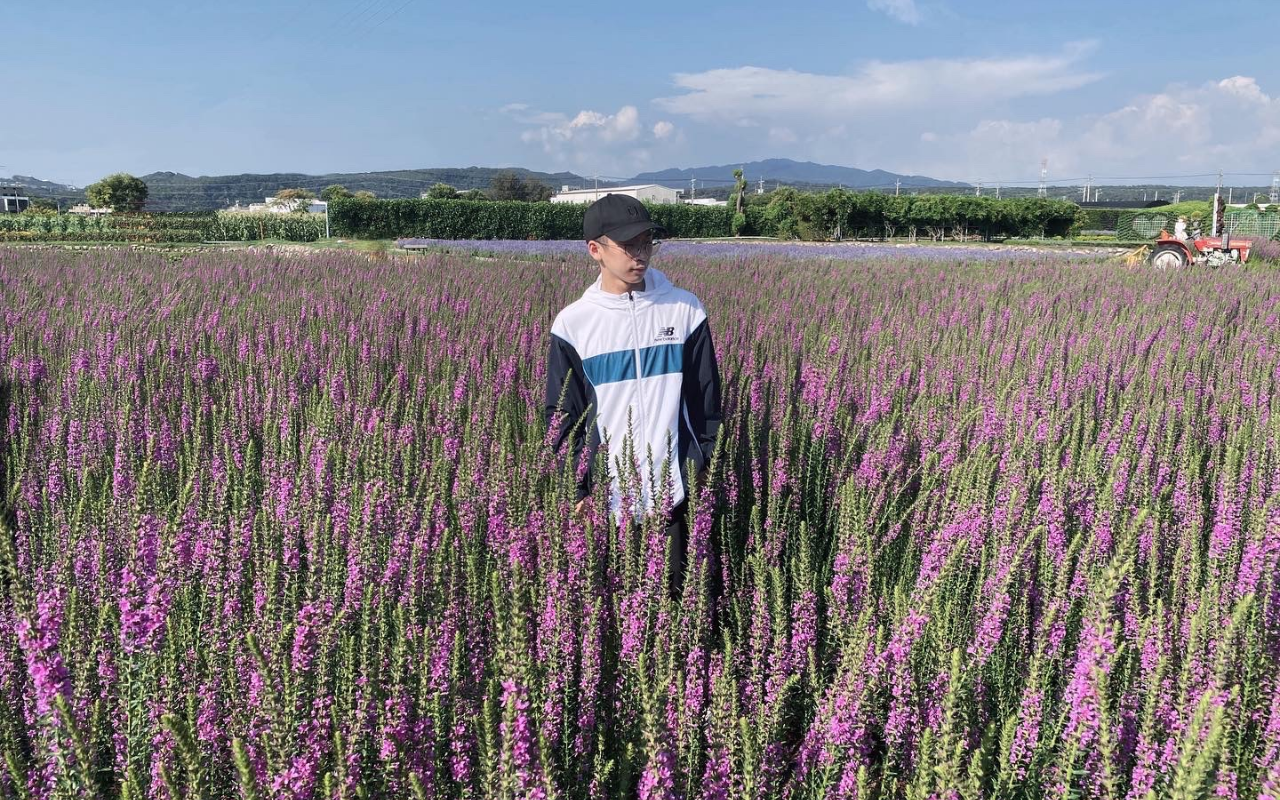
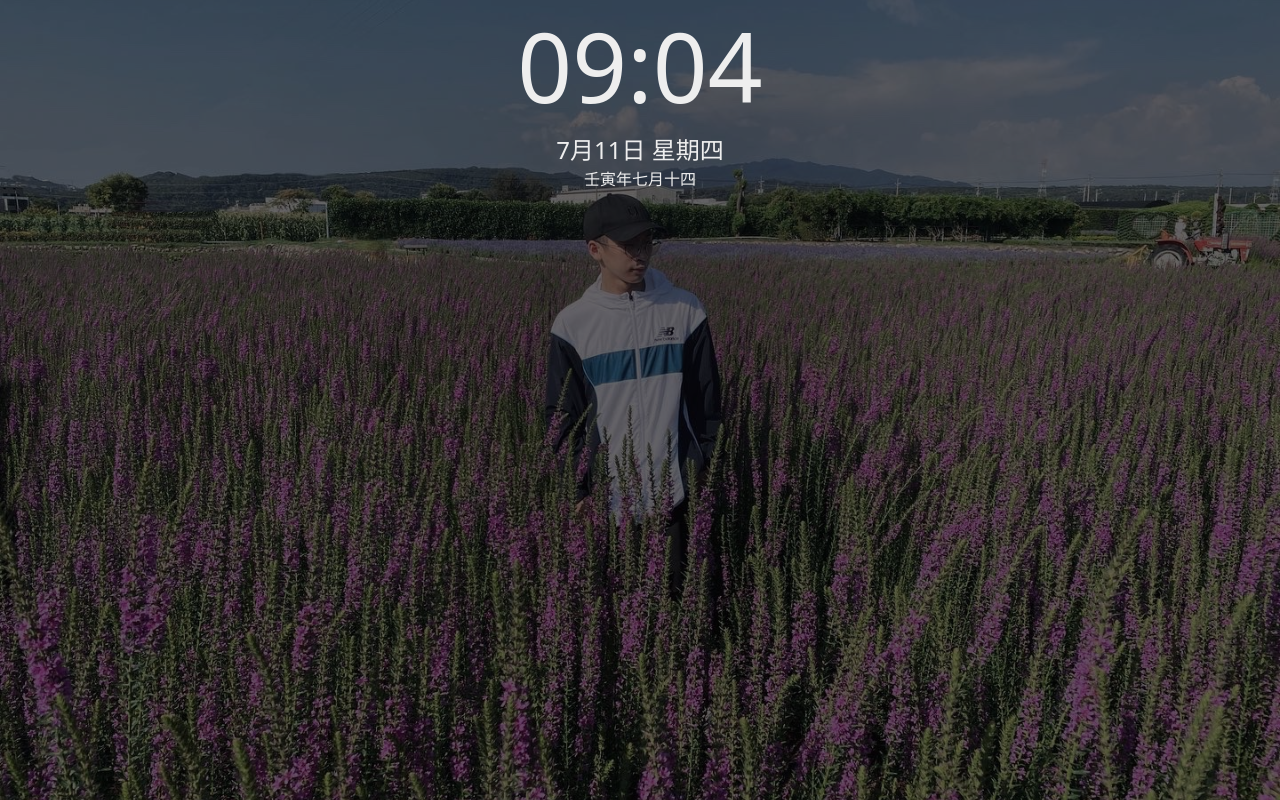
Before and after one commit to Lisji/my-first-side-project-by-vue, a Vue app: page / in a window 1280 px wide. Built offline with nearby package versions, Linux system fonts and the light colour scheme.

Commit message:
:sparkles: add timearea in homepage

```diff
--- a/public/index.html
+++ b/public/index.html
@@ -9,6 +9,7 @@
     <style>
       body {
         margin: 0px !important;
+        font-family: system-ui, -apple-system, BlinkMacSystemFont, 'Segoe UI', Roboto, Oxygen, Ubuntu, Cantarell, 'Open Sans', 'Helvetica Neue', sans-serif;
       }
     </style>
   </head>
--- a/src/App.vue
+++ b/src/App.vue
@@ -4,15 +4,9 @@
       <div class="homepage__lock">
       </div>
       <div class="homepage__timeArea">
-        <div class="homepage__timeArea__time">
-
-        </div>
-        <div class="homepage__timeArea__date">
-
-        </div>
-        <div class="homepage__timeArea__chineseDate">
-
-        </div>
+        <div class="homepage__timeArea__time" v-html='`${date.hour}:${date.minute}`'/>
+        <div class="homepage__timeArea__date" v-html='`${date.month}月${date.date}日 星期${date.day}`'/>
+        <div class="homepage__timeArea__chineseDate" v-html='`${date.lunarYear}年${date.lunarMonth}月${date.lunarDate}`'/>
       </div>
       <div>
 
@@ -22,19 +16,86 @@
 </template>
 
 <script>
+const startTime = new Date()
 
 export default {
   name: 'App',
+  data() {
+    return {
+      date: {
+        month: startTime.getMonth(),
+        date: startTime.getDate(),
+        day: this.weekToChinese(startTime.getDay()),
+        hour: this.zeroPadding(String(startTime.getHours())),
+        minute: this.zeroPadding(String(startTime.getMinutes())),
+        second: startTime.getSeconds(),
+        lunarYear: String(startTime.toLocaleString('ja-JP-u-ca-chinese').split(' ')[0].split('-')[0]),
+        lunarMonth: this.lunarDateToChinese(this.zeroPadding(String(startTime.toLocaleString('ja-JP-u-ca-chinese').split(' ')[0].split('-')[1]))),
+        lunarDate: this.lunarDateToChinese(this.zeroPadding(String(startTime.toLocaleString('ja-JP-u-ca-chinese').split(' ')[0].split('-')[2])))
+      }
+    }
+  },
+  mounted() {
+    setInterval(this.updateTime , 1000);
+  },
+  methods: {
+    updateTime() {
+      const nowTime = new Date()
+      this.date.month = nowTime.getMonth()
+      this.date.date = nowTime.getDate()
+      this.date.day = this.weekToChinese(nowTime.getDay())
+      this.date.hour = this.zeroPadding(String(nowTime.getHours()))
+      this.date.minute = this.zeroPadding(String(nowTime.getMinutes()))
+      this.date.second = nowTime.getSeconds()
+      this.date.lunarYear = String(nowTime.toLocaleString('ja-JP-u-ca-chinese').split(' ')[0].split('-')[0])
+      this.date.lunarMonth = this.lunarDateToChinese(this.zeroPadding(String(nowTime.toLocaleString('ja-JP-u-ca-chinese').split(' ')[0].split('-')[1])))
+      this.date.lunarDate =  this.lunarDateToChinese(this.zeroPadding(String(nowTime.toLocaleString('ja-JP-u-ca-chinese').split(' ')[0].split('-')[2])))
+    },
+    zeroPadding(dateString) {
+      return dateString.length < 2 ? '0' + dateString : dateString
+    },
+    weekToChinese(dateString) {
+      const week = ['', '一', '二', '三', '四', '五', '六', '日']
+      let toChinese = week[Number(dateString)];
+      return toChinese
+    },
+    lunarDateToChinese(dateString) {
+      const tens = ['', '十', '二十', '三十']
+      const digits = ['', '一', '二', '三', '四', '五', '六', '七', '八', '九']
+      let toChinese = tens[Number(dateString[0])] + digits[Number(dateString[1])]
+      return toChinese
+    }
+
+  }
 }
 </script>
 
 <style lang="scss" scoped>
   .homepage {
+    background-color: rgba(0, 0, 0, .6);
     background-image: url('./assets/homepage/homepageBackground.jpg');
+    background-blend-mode: multiply;
     background-position: center center;
     background-repeat: no-repeat;
     background-size:cover;
     height: 100vh;
+
+    &__timeArea {
+      color: rgb(238, 238, 238);
+      text-align: center;
+
+      &__time {
+        font-size: 12vh;
+      }
+
+      &__date {
+        font-size: 3vh;
+      }
+
+      &__chineseDate {
+        font-size: 2vh;
+      }
+    }
   }
 
 </style>
```
